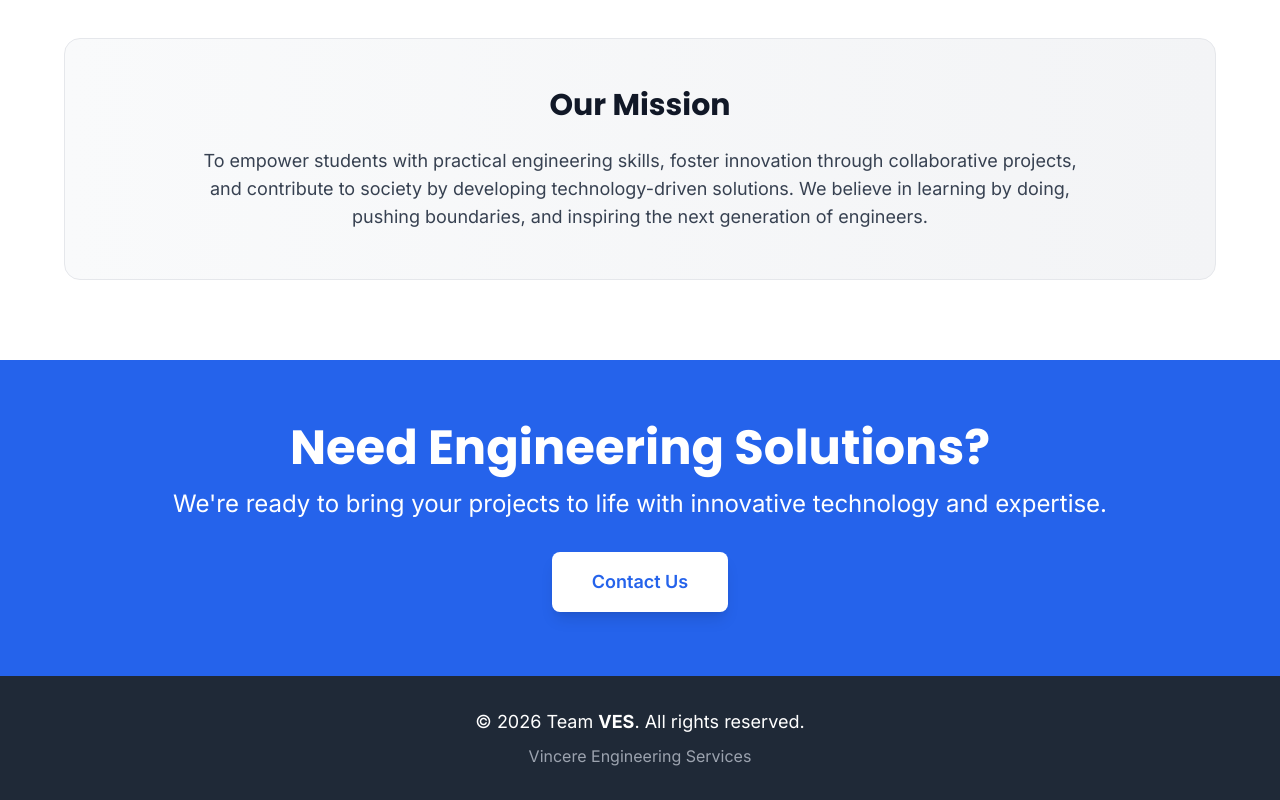
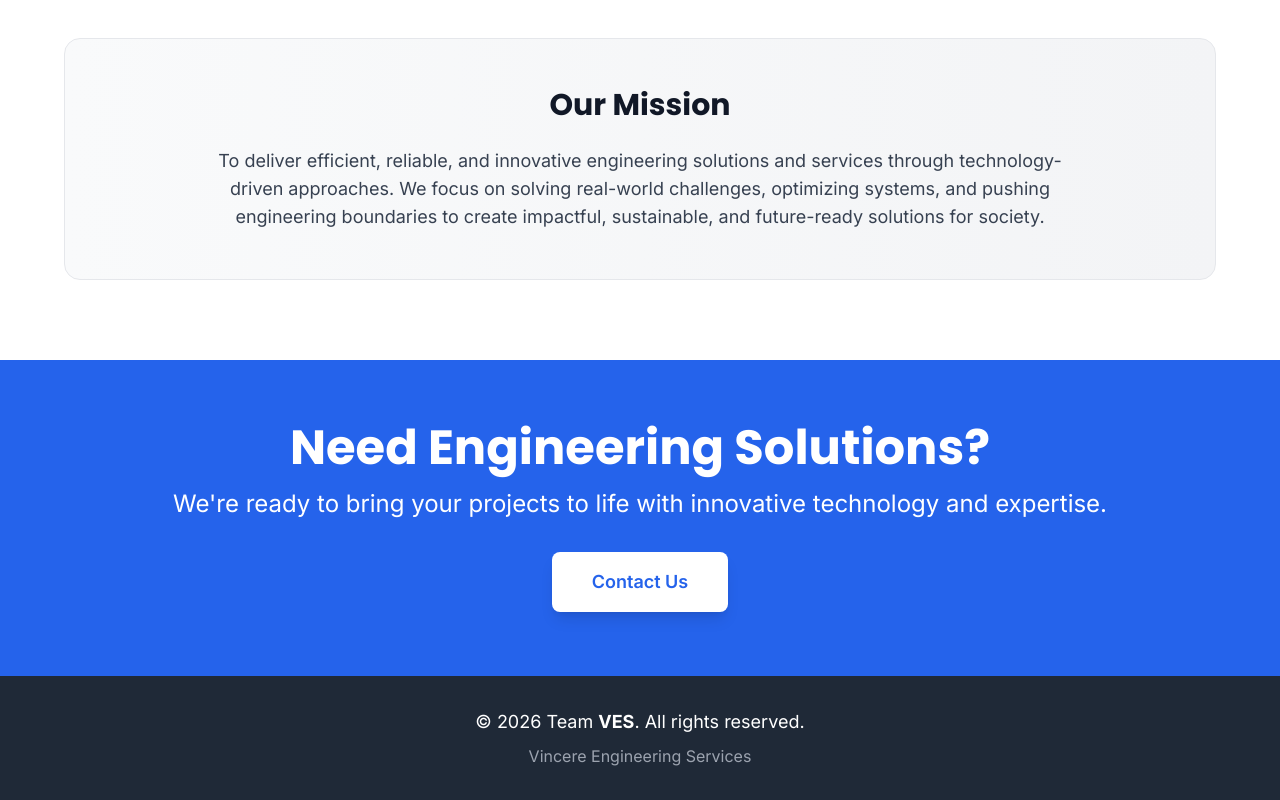
Before and after one commit to Avizz220/Vesco-Engineering, a Next.js app in the folder frontend/: page / in a window 1280 px wide. Shown: the part 2752-3552 px from the top of the page. Built offline with nearby package versions, Linux system fonts and the light colour scheme; no server answers.

Commit message:
mission changed

```diff
--- a/frontend/src/components/home/About.tsx
+++ b/frontend/src/components/home/About.tsx
@@ -116,9 +116,7 @@ const About = () => {
           <div className="max-w-4xl mx-auto">
             <h3 className="text-2xl sm:text-3xl font-bold text-gray-900 mb-4 sm:mb-6 text-center">Our Mission</h3>
             <p className="text-base sm:text-lg text-gray-700 leading-relaxed text-center">
-              To empower students with practical engineering skills, foster innovation through collaborative
-              projects, and contribute to society by developing technology-driven solutions. We believe in
-              learning by doing, pushing boundaries, and inspiring the next generation of engineers.
+              To deliver efficient, reliable, and innovative engineering solutions and services through technology-driven approaches. We focus on solving real-world challenges, optimizing systems, and pushing engineering boundaries to create impactful, sustainable, and future-ready solutions for society.
             </p>
           </div>
         </motion.div>
```
